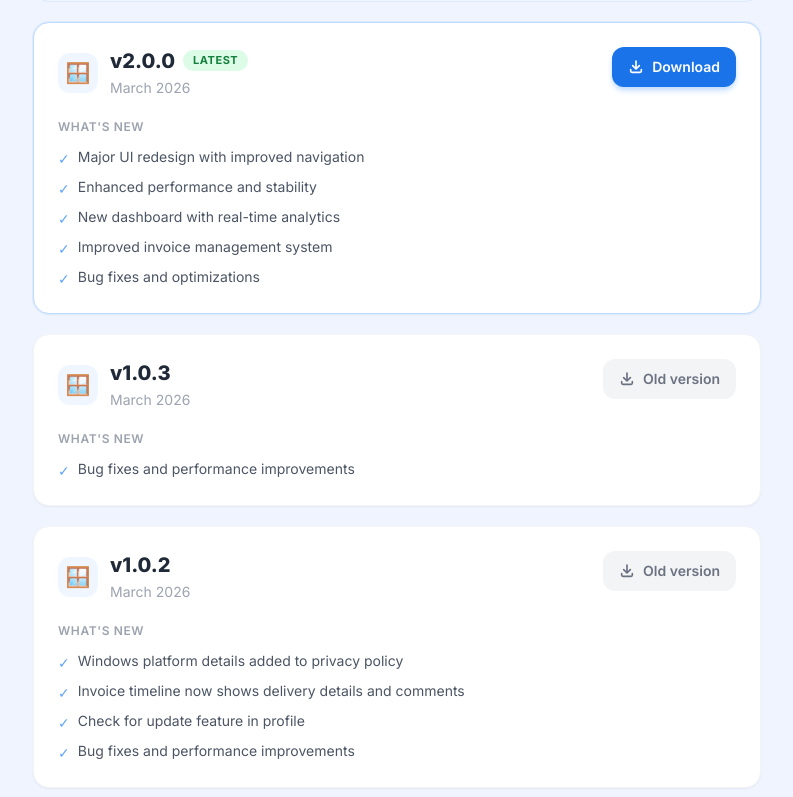
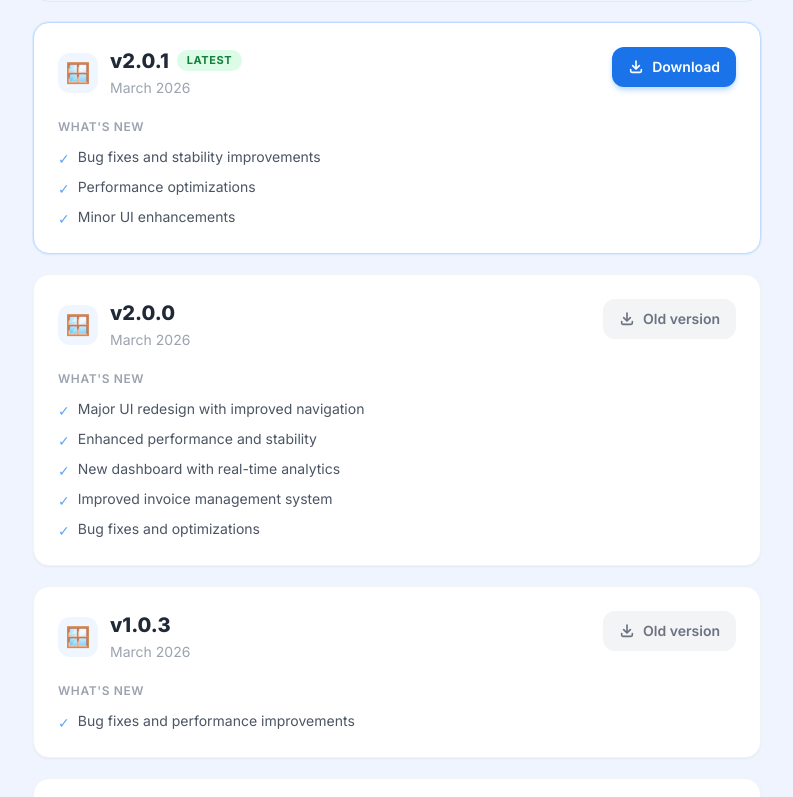
Before and after one commit to LakshyaBadjatya/Sambhav-Services, a Next.js app: page /downloads in a window 1280 px wide. Shown: the part 643-1440 px from the top of the page, without its empty margins (243-1036 px from the left). Built offline with nearby package versions, Linux system fonts and the light colour scheme.

Commit message:
Updated The Windows App

```diff
--- a/app/downloads/page.tsx
+++ b/app/downloads/page.tsx
@@ -15,9 +15,19 @@ export interface Release {
 
 const releases: Release[] = [
   {
+    version: "2.0.1",
+    date: "March 2026",
+    isLatest: true,
+    changelog: [
+      "Bug fixes and stability improvements",
+      "Performance optimizations",
+      "Minor UI enhancements",
+    ],
+    downloadUrl: "/Sambhav_Services_Setup_v2.0.1.exe",
+  },
+  {
     version: "2.0.0",
     date: "March 2026",
-    isLatest: true,
     changelog: [
       "Major UI redesign with improved navigation",
       "Enhanced performance and stability",
```
Also changed, not shown: .claude/settings.local.json (added), 1 other file (tests, documents, lock files or other folders).
